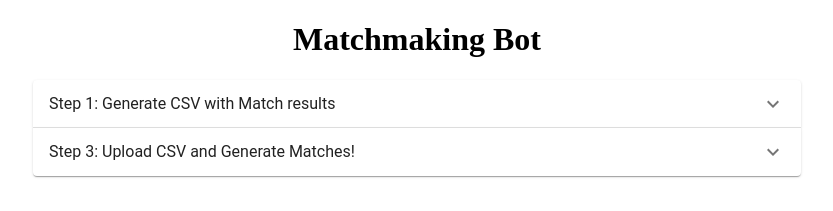
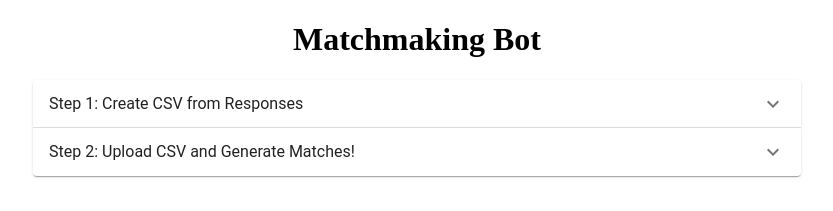
Before and after one commit to jennsun/matchmaking, a React (Create React App) app in the folder matchmaking-app/: page / in a window 1280 px wide. Shown: the top 211 px of the page, without its empty margins (223-1056 px from the left). Built offline with nearby package versions, Linux system fonts and the light colour scheme; a web font is replaced by a local one.

Commit message:
Update to 2 steps only

```diff
--- a/matchmaking-app/src/App.js
+++ b/matchmaking-app/src/App.js
@@ -104,11 +104,11 @@ const App = () => {
             aria-controls="step1-content"
             id="step1-header"
           >
-            Step 1: Generate CSV with Match results
+            Step 1: Create CSV from Responses
           </AccordionSummary>
           <AccordionDetails>
             <p>
-              First, generate a csv with your match results! To do so, you need to create a matchmaking questionnaire and send it out to your participants and collect responses. I recommend Typeform or for a free alternative, try <a href="https://youform.com/"> YouForm</a>. Use questions where the more similar the score, the more compatible. Structure your csv where the first column is 'name', the second column is 'gender', and the following are the questions and answers. For an example, see <a href="https://docs.google.com/spreadsheets/d/1Qv-VwhdY_lPKJ1B2PqeLjrsFBY6_TsQw3pVnqv5OsMw/edit?usp=sharing">this</a>.
+              First, generate a .csv file from your matchmaking questionnaires' responses! To do so, you need to create a matchmaking questionnaire and send it out to your participants and collect responses. I recommend Typeform or for a free alternative, try <a href="https://youform.com/" target="_blank" rel="noopener noreferrer">YouForm</a>. Use questions where the more similar the score, the more compatible. Structure your csv where the first column is 'name', the second column is 'gender', and the following are the questions and answers. For an example, see <a href="https://docs.google.com/spreadsheets/d/1Qv-VwhdY_lPKJ1B2PqeLjrsFBY6_TsQw3pVnqv5OsMw/edit?usp=sharing" target="_blank" rel="noopener noreferrer">this</a>.
             </p>
           </AccordionDetails>
         </Accordion>
@@ -119,7 +119,7 @@ const App = () => {
             aria-controls="step3-content"
             id="step3-header"
           >
-            Step 3: Upload CSV and Generate Matches!
+            Step 2: Upload CSV and Generate Matches!
           </AccordionSummary>
           <AccordionDetails>
             <input type="file" accept=".csv" onChange={handleFileUpload} />
```
